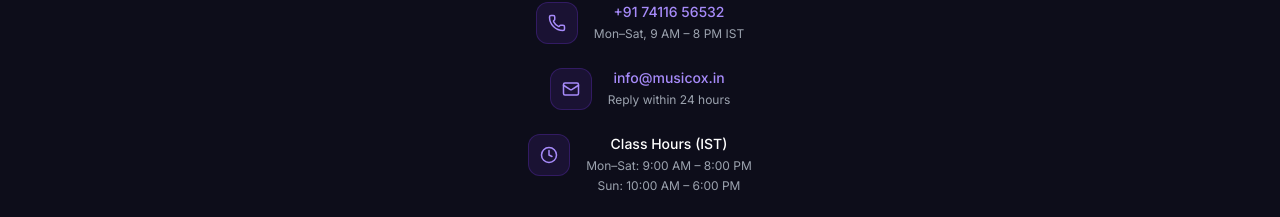
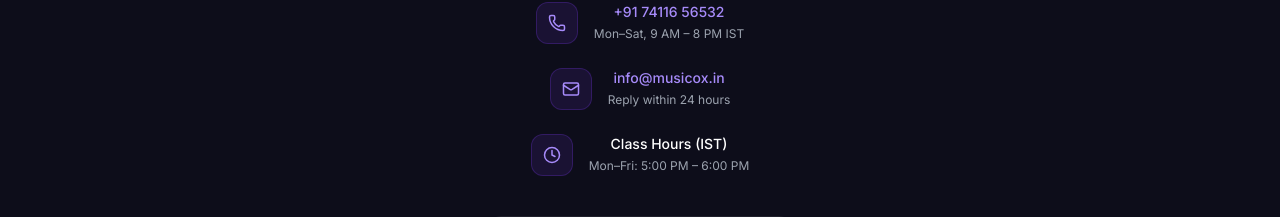
Before and after one commit to Kalpavruksha/Musicox, a Next.js app: page / in a window 1280 px wide. Shown: the part 5902-6119 px from the top of the page. Built offline with nearby package versions, Linux system fonts and the light colour scheme; grey boxes are pictures that could not be loaded.

Commit message:
Update class timings to Mon-Fri 5pm-6pm

```diff
--- a/components/Contact.tsx
+++ b/components/Contact.tsx
@@ -128,9 +128,7 @@
                 title: <span style={{ color: "var(--text-primary)" }}>Class Hours (IST)</span>,
                 sub: (
                   <>
-                    Mon–Sat: 9:00 AM – 8:00 PM
-                    <br />
-                    Sun: 10:00 AM – 6:00 PM
+                    Mon–Fri: 5:00 PM – 6:00 PM
                   </>
                 ),
               },
```
